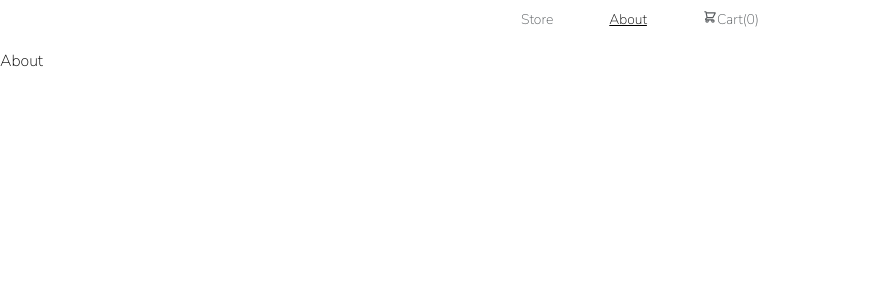
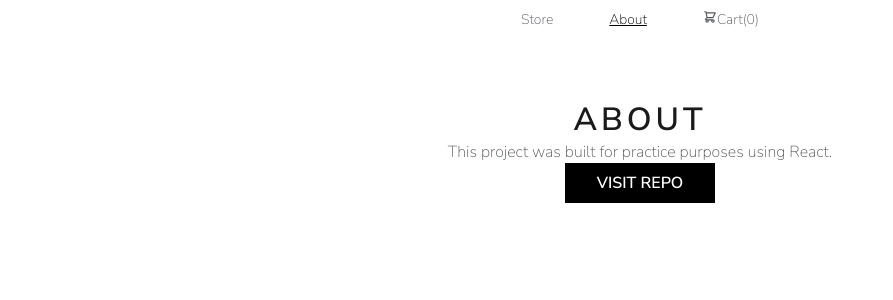
Before and after one commit to Rosier-Anderson/react-shooping-cart, a React (Vite) app: page /about in a window 1280 px wide. Shown: the top 300 px of the page, without its empty margins (0-893 px from the left). Built offline with nearby package versions, Linux system fonts and the light colour scheme.

Commit message:
let's go you can finish it

```diff
--- a/src/pages/about/About.jsx
+++ b/src/pages/about/About.jsx
@@ -1,5 +1,21 @@
 import React from "react";
+import "./about.scss";
 
 export default function About() {
-  return <div>About</div>;
+  return (
+    <div className="about">
+      <h1 className="about-header">ABOUT</h1>
+      <p className="about-desciption">
+        This project was built for practice purposes using React.
+      </p>
+      <div className="about-link">
+        <a
+          href="https://github.com/rosieranderson1/react-shooping-cart.git"
+          target="_blank"
+        >
+          VISIT REPO
+        </a>
+      </div>
+    </div>
+  );
 }
--- /dev/null
+++ b/src/pages/about/about.scss
@@ -0,0 +1,35 @@
+@mixin fontStyle($font-size, $color, $font-weight) {
+  font-style: $font-size;
+  color: $color;
+  font-weight: $font-weight;
+}
+.about {
+  margin-top: 3rem;
+
+  .about-header {
+    text-align: center;
+    letter-spacing: 4px;
+    @include fontStyle(32px, rgb(26, 26, 26), 600);
+  }
+  .about-desciption {
+    text-align: center;
+    @include fontStyle(14px, rgb(85, 89, 92), 200);
+  }
+  .about-link {
+    display: flex;
+    justify-content: center;
+
+    height: 40px;
+    a {
+      @include fontStyle(15px, white, 600);
+      border: none;
+      width: 150px;
+      height: 40px;
+      display: inline-block;
+      background-color: #000;
+      display: flex;
+      justify-content: center;
+      align-items: center;
+    }
+  }
+}
--- /dev/null
+++ b/src/pages/footer/Footer.jsx
@@ -0,0 +1,6 @@
+import React from "react";
+import "./footer.scss";
+
+export default function Footer() {
+  return <div>Footer</div>;
+}
```
Also changed, not shown: src/pages/footer/footer.scss (added).
